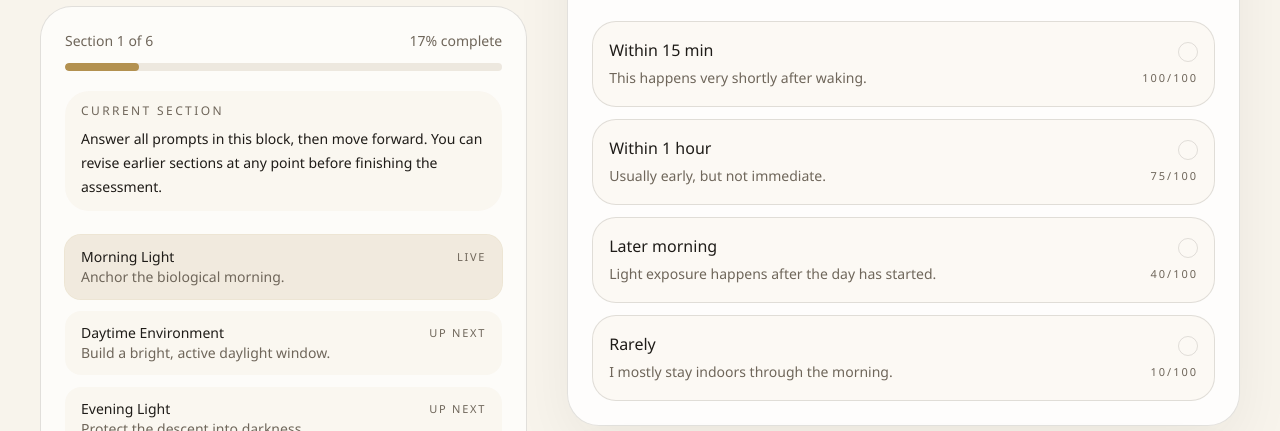
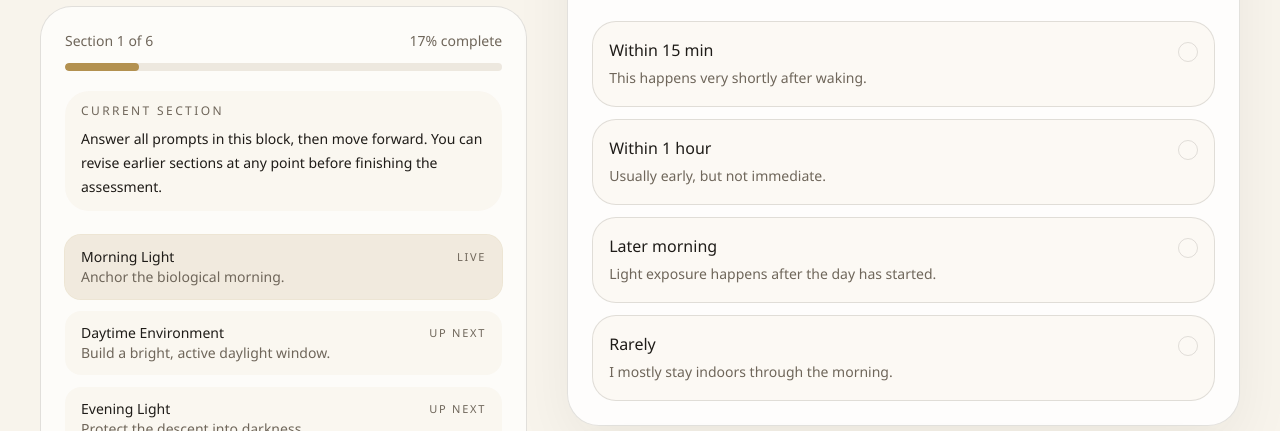
Before and after one commit to KingCodyT/foundational-flow-circadian-app-mvp, a Next.js app: page /audit in a window 1280 px wide. Shown: the part 362-793 px from the top of the page. Built offline with nearby package versions, Linux system fonts and the light colour scheme.

Commit message:
Remove visible assessment scores and refresh personalization docs

```diff
--- a/components/question-card.tsx
+++ b/components/question-card.tsx
@@ -57,9 +57,6 @@ export function QuestionCard({
                         : "border-[var(--color-line)] bg-transparent"
                       }`}
                     />
-                    <span className="text-[11px] uppercase tracking-[0.18em] text-[var(--color-muted)]">
-                      {option.score}/100
-                    </span>
                   </div>
                 </div>
               </button>
```
Also changed, not shown: 1 other file (tests, documents, lock files or other folders).
